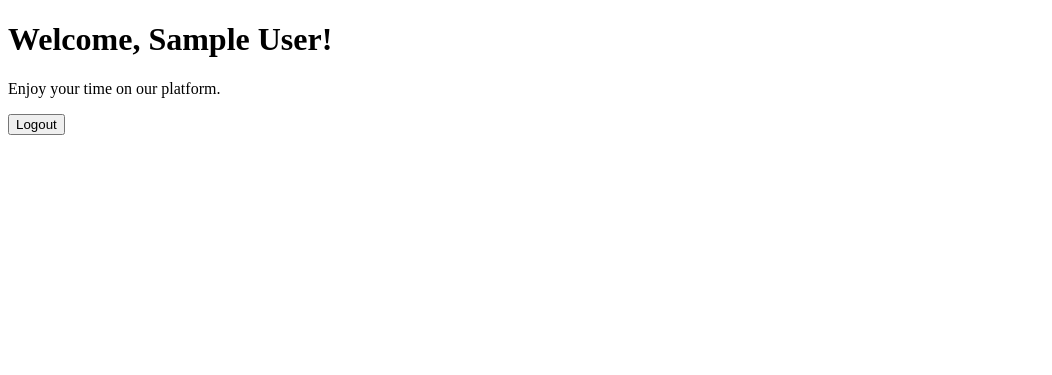
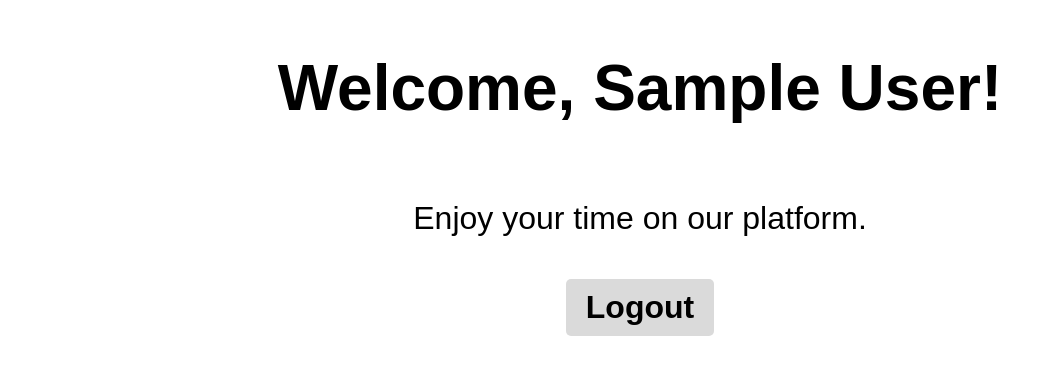
Before and after one commit to enano1/Automated-Spotify-Playlist, a Flask app: page /protected_area in a window 1280 px wide. Shown: the top 375 px of the page, without its empty margins (0-1052 px from the left). Run offline with Flask 2, Linux system fonts and the light colour scheme; the visitor is signed in with stand-in values (Sample User, id 1).

Commit message:
started the styling process

```diff
--- /dev/null
+++ b/static/styles.css
@@ -0,0 +1,34 @@
+@font-face {
+    font-family: 'Quicksand';
+    src: url('https://fonts.googleapis.com/css?family=Quicksand&display=swap');
+}
+
+body {
+    font-family: 'Quicksand', sans-serif;
+    font-weight: 100;
+    font-size: 2em;
+    display: flex;
+    flex-direction: column;
+    align-items: center;
+}
+
+.button {
+    display: inline-block;
+    font-family: 'Quicksand', sans-serif;
+    font-weight: 700;
+    font-size: 1em;
+    text-align: center;
+    color: black;
+    padding: 10px 20px;
+    margin: 10px 2px;
+    border: none;
+    border-radius: 5px;
+    background-color: #dadada;
+    /* border-color: black; */
+    text-decoration: none;
+    transition: background-color 0.3s ease;
+  }
+
+  .button:hover {
+    background-color: #9a9a9a;
+  }
--- a/templates/home.html
+++ b/templates/home.html
@@ -3,6 +3,7 @@
 <head>
     <meta charset="UTF-8">
     <title>Login</title>
+    <link rel="stylesheet" type="text/css" href="{{ url_for('static', filename='styles.css') }}">
 </head>
 <body>
     <form action='/' method='POST' onsubmit="refreshPage()">
--- a/templates/welcome.html
+++ b/templates/welcome.html
@@ -3,10 +3,11 @@
 <head>
     <meta charset="UTF-8">
     <title>Welcome</title>
+    <link rel="stylesheet" type="text/css" href="{{ url_for('static', filename='styles.css') }}">
 </head>
 <body>
-    <h1>Welcome, {{ user_name }}!</h1>
+    <h1 class="header">Welcome, {{ user_name }}!</h1>
     <p>Enjoy your time on our platform.</p>
-    <a href='/logout'><button>Logout</button></a>
+    <a href='/logout'><button class="button">Logout</button></a>
 </body>
 </html>
```
Also changed, not shown: 1 other file.
